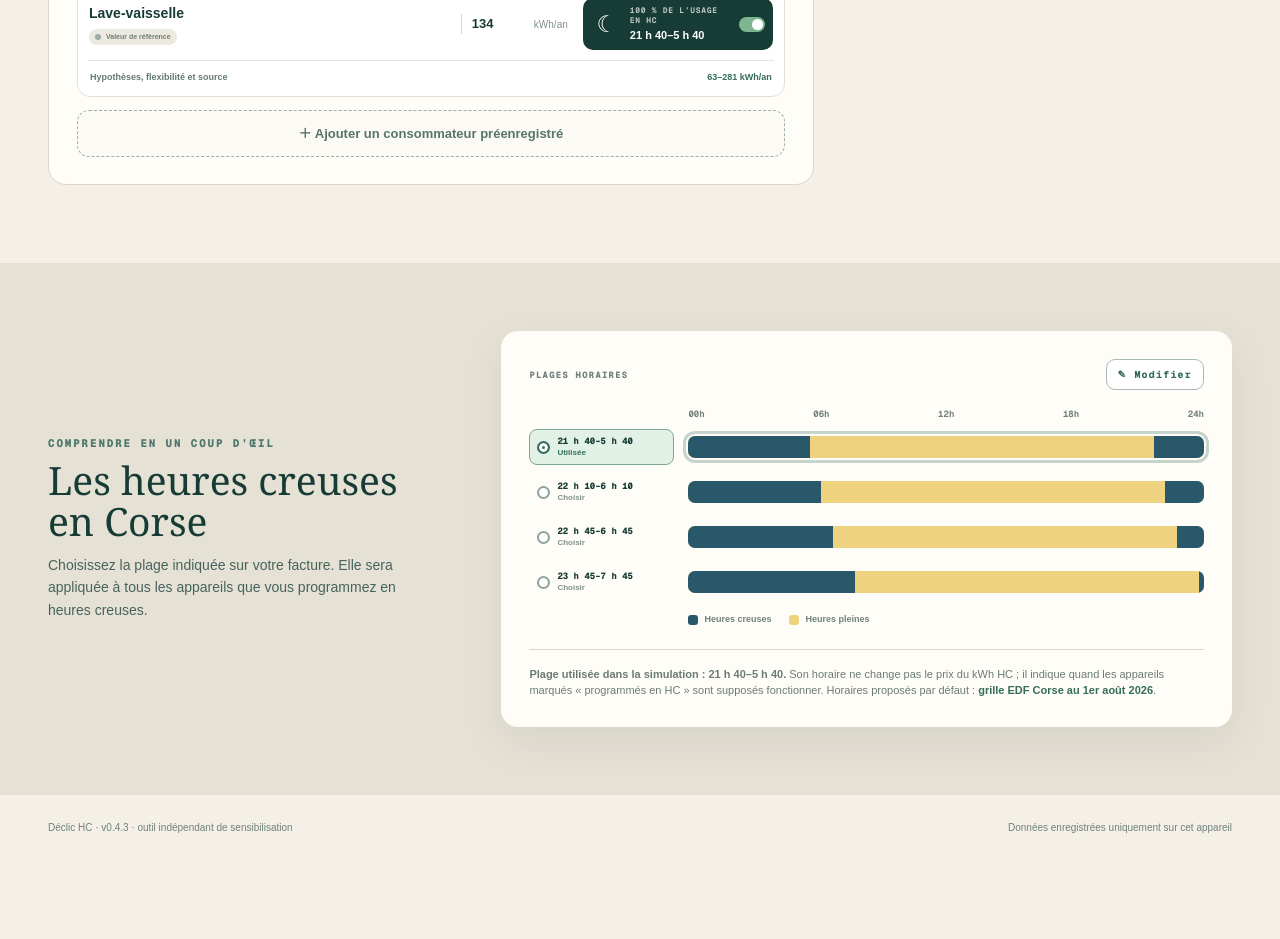
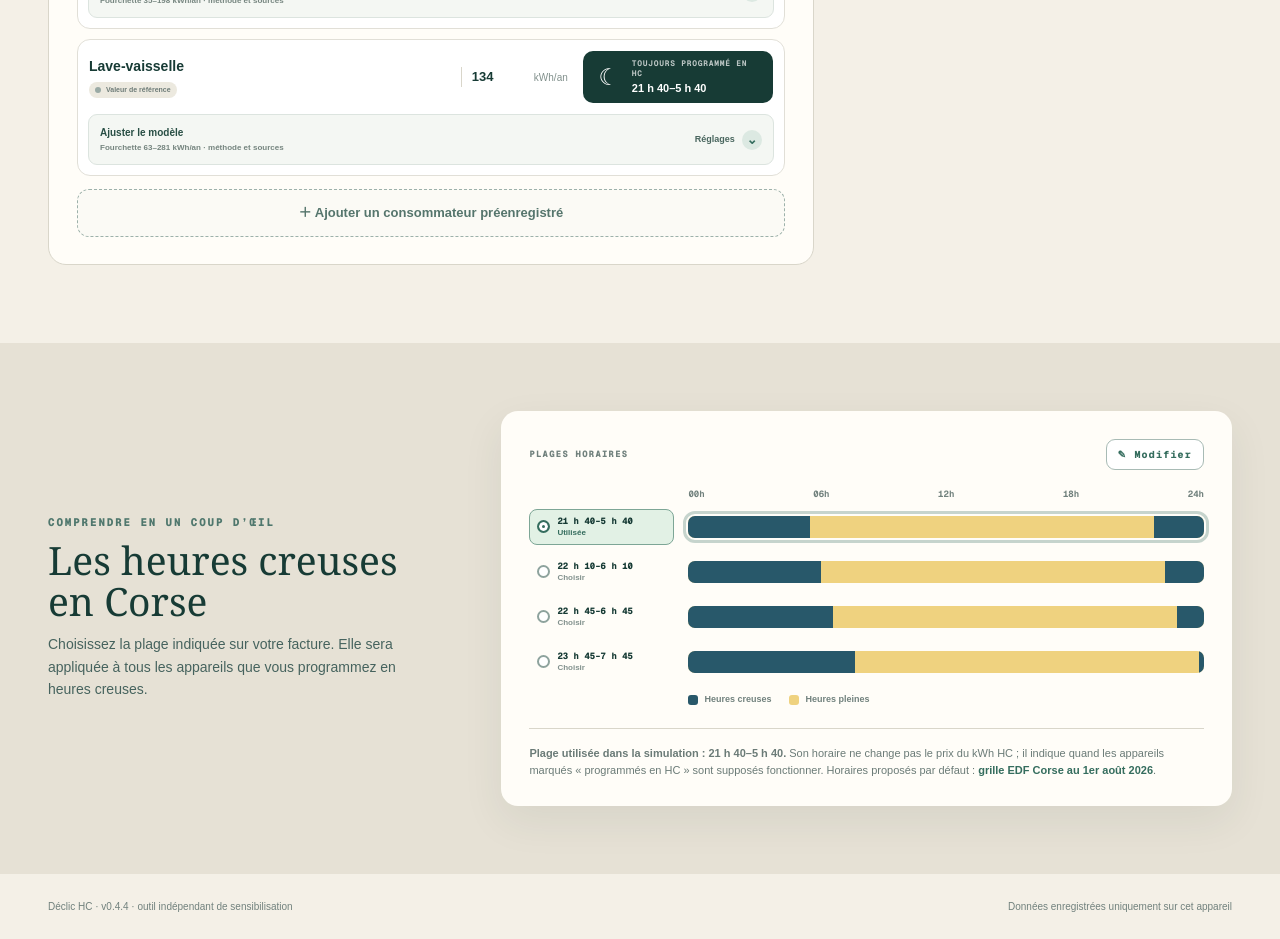
Before and after one commit to niqoz/declic-hc, a Next.js app: page / in a window 1280 px wide. Shown: the part 1360-2299 px from the top of the page. Before the commit the page ends 2220 px from the top, so only its background shows below. Built offline with nearby package versions, Linux system fonts and the light colour scheme.

Commit message:
Clarify appliance cards

```diff
--- a/app/globals.css
+++ b/app/globals.css
@@ -104,19 +104,21 @@ input[type="range"]:disabled { opacity:.4; cursor:not-allowed; }
 .appliance-energy { display:flex; align-items:center; border-left:1px solid var(--line); padding-left:10px; }
 .appliance-energy input { width:62px; border:0; font-size:13px; font-weight:700; color:var(--ink); background:transparent; }
 .appliance-energy span { color:#81908c; font-size:10px; }
-.schedule { min-height:52px; display:grid; grid-template-columns:32px 1fr 28px; gap:7px; align-items:center; padding:7px 8px; text-align:left; border:0; border-radius:10px; background:var(--sun-soft); color:#624917; }
+.schedule { min-height:52px; display:grid; grid-template-columns:32px 1fr; gap:7px; align-items:center; padding:7px 10px; text-align:left; border:0; border-radius:10px; background:var(--sun-soft); color:#624917; }
 .schedule.scheduled { background:var(--ink); color:white; }
 .schedule-icon { display:grid; place-items:center; font-size:23px; }
 .schedule small { display:block; margin-bottom:2px; font:700 8px var(--font-geist-mono),monospace; opacity:.7; letter-spacing:.7px; }
 .schedule>span:nth-child(2) { font-size:11px; font-weight:800; }
-.schedule i { width:26px; height:15px; justify-self:end; border-radius:12px; background:rgba(23,59,53,.25); position:relative; }
-.schedule i::after { content:""; width:11px; height:11px; position:absolute; top:2px; left:2px; background:white; border-radius:50%; transition:.2s; }
-.schedule.scheduled i { background:#7db792; }
-.schedule.scheduled i::after { left:13px; }
-.appliance-assumptions { grid-column:1/-1; margin:0 -1px -1px; border-top:1px solid #e7e3da; }
-.appliance-assumptions summary { display:flex; justify-content:space-between; gap:12px; padding:10px 2px 1px; color:#657a74; font-size:9px; font-weight:800; cursor:pointer; }
-.appliance-assumptions summary b { color:#356d5e; white-space:nowrap; }
-.appliance-assumptions[open] summary { margin-bottom:10px; }
+.appliance-assumptions { grid-column:1/-1; margin:0 -1px -1px; }
+.appliance-assumptions summary { display:flex; justify-content:space-between; align-items:center; gap:12px; margin-top:1px; padding:10px 11px; list-style:none; border:1px solid #dce4df; border-radius:9px; background:#f4f7f3; color:#49665e; cursor:pointer; }
+.appliance-assumptions summary::-webkit-details-marker { display:none; }
+.appliance-assumptions summary>span:first-child { min-width:0; display:grid; gap:2px; }
+.appliance-assumptions summary strong { color:#294f45; font-size:10px; }
+.appliance-assumptions summary small { overflow:hidden; color:#75857f; font-size:8px; font-weight:650; text-overflow:ellipsis; white-space:nowrap; }
+.assumption-summary-action { flex:0 0 auto; display:flex; align-items:center; gap:7px; font-size:9px; font-weight:800; }
+.assumption-summary-action b { display:grid; place-items:center; width:20px; height:20px; border-radius:50%; background:#dce9e2; color:#356d5e; font-size:13px; transition:transform .2s; }
+.appliance-assumptions[open] summary { margin-bottom:10px; border-color:#a9c0b6; background:var(--mint-soft); }
+.appliance-assumptions[open] .assumption-summary-action b { transform:rotate(180deg); }
 .assumption-grid { display:grid; grid-template-columns:1.2fr 1fr 1fr; gap:8px; }
 .assumption-grid label { color:#687c76; font-size:8px; font-weight:750; }
 .assumption-grid select,.compact-input { width:100%; height:35px; margin-top:4px; border:1px solid #d8ddd9; border-radius:8px; background:#fbfaf6; color:var(--ink); font-size:10px; font-weight:700; }
--- a/app/page.tsx
+++ b/app/page.tsx
@@ -392,9 +392,9 @@ export default function Home() {
               <button className="remove" aria-label={`Retirer ${appliance.name}`} onClick={() => setAppliances((current) => current.filter((item) => item.id !== appliance.id))}>×</button>
               <div className="appliance-identity"><input className="appliance-name" aria-label="Nom de l’usage" value={appliance.name} onChange={(e) => updateAppliance(appliance.id, { name: e.target.value })} /><span className={`behavior-toggle ${appliance.calculationMode}`}><i />{appliance.calculationMode === "measured" ? "Valeur mesurée" : appliance.calculationMode === "detailed" ? "Calcul détaillé" : "Valeur de référence"}</span></div>
               <div className="appliance-energy"><NumericInput aria-label={`Consommation annuelle de ${appliance.name}`} min={0} step={10} value={Math.round(appliance.annualKwh)} onValueChange={(value) => updateApplianceKwh(appliance.id, value)} /><span>kWh/an</span></div>
-              <div className="schedule scheduled"><span className="schedule-icon">☾</span><span><small>100 % DE L’USAGE EN HC</small>{formatTime(activeOffPeakWindow.start)}–{formatTime(activeOffPeakWindow.end)}</span><i aria-hidden="true" /></div>
+              <div className="schedule scheduled"><span className="schedule-icon">☾</span><span><small>TOUJOURS PROGRAMMÉ EN HC</small>{formatTime(activeOffPeakWindow.start)}–{formatTime(activeOffPeakWindow.end)}</span></div>
               <details className="appliance-assumptions">
-                <summary>Hypothèses, flexibilité et source <b>{number.format(appliance.lowKwh)}–{number.format(appliance.highKwh)} kWh/an</b></summary>
+                <summary><span><strong>Ajuster le modèle</strong><small>Fourchette {number.format(appliance.lowKwh)}–{number.format(appliance.highKwh)} kWh/an · méthode et sources</small></span><span className="assumption-summary-action" aria-hidden="true">Réglages <b>⌄</b></span></summary>
                 <div className="assumption-grid">
                   <label>Méthode<select value={appliance.calculationMode} onChange={(event) => updateCalculationMode(appliance.id, event.target.value as CalculationMode)}><option value="reference">Valeur de référence</option><option value="measured">Valeur mesurée</option><option value="detailed" disabled>Calcul détaillé — lot 4</option></select></label>
                   <label>Estimation basse<div className="compact-input"><NumericInput min={0} step={10} disabled={appliance.calculationMode === "measured"} value={Math.round(appliance.lowKwh)} onValueChange={(value) => updateAppliance(appliance.id, { lowKwh: clamp(value, 0, appliance.annualKwh) })} /><span>kWh</span></div></label>
--- a/app/version.ts
+++ b/app/version.ts
@@ -1 +1 @@
-export const APP_VERSION = "0.4.3";
+export const APP_VERSION = "0.4.4";
--- a/package.json
+++ b/package.json
@@ -1,6 +1,6 @@
 {
   "name": "site-creator-vinext-starter",
-  "version": "0.4.3",
+  "version": "0.4.4",
   "private": true,
   "engines": {
     "node": ">=22.13.0"
--- a/public/sw.js
+++ b/public/sw.js
@@ -1,4 +1,4 @@
-const CACHE = "declic-hc-v0.4.3";
+const CACHE = "declic-hc-v0.4.4";
 const APP_SHELL = ["./", "./manifest.webmanifest", "./favicon.svg", "./icon-192.png", "./icon-512.png"]
   .map((path) => new URL(path, self.registration.scope).pathname);
 const OFFLINE_PAGE = new URL("./", self.registration.scope).pathname;
```
Also changed, not shown: public/manifest.webmanifest, 2 other files (tests, documents, lock files or other folders).
